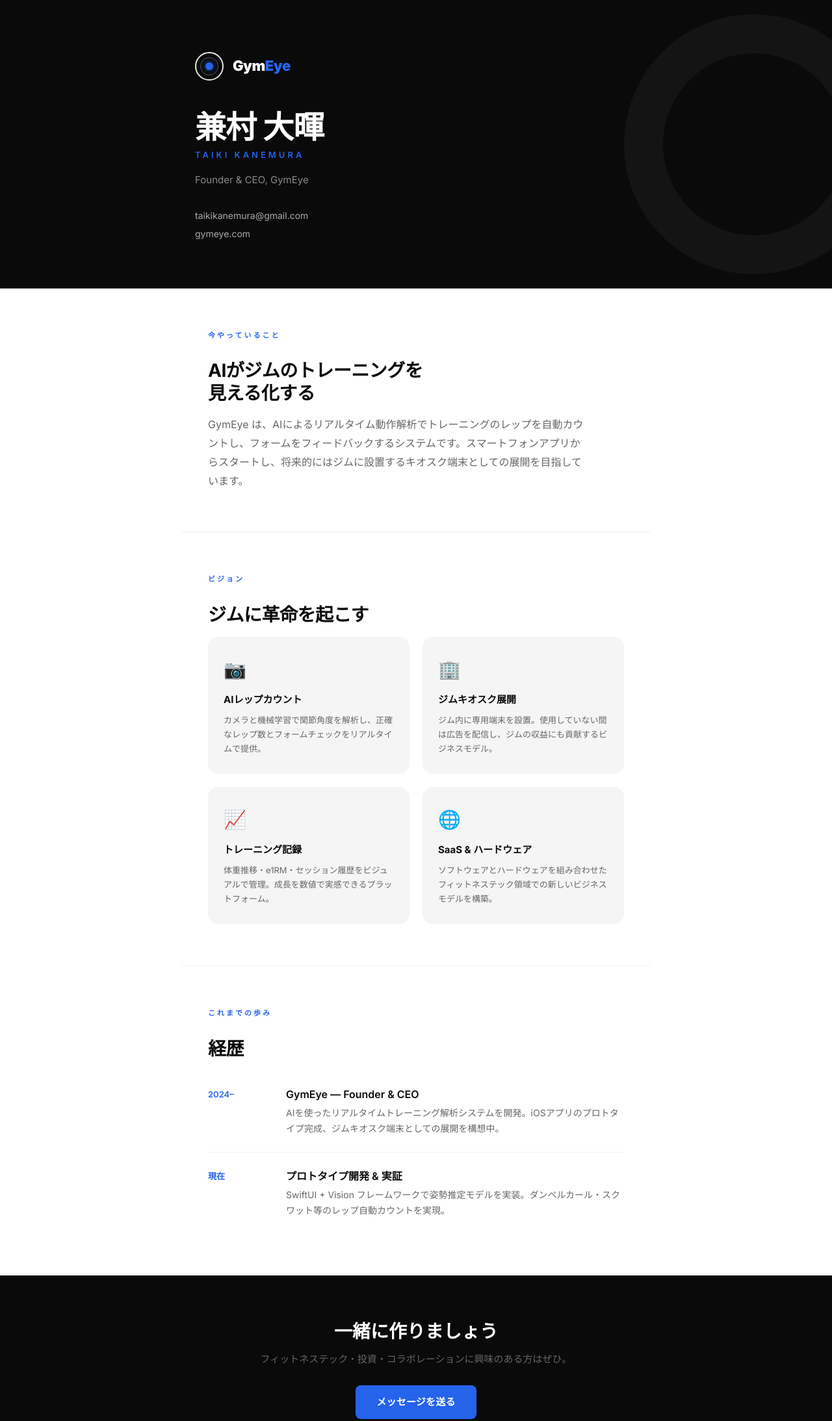
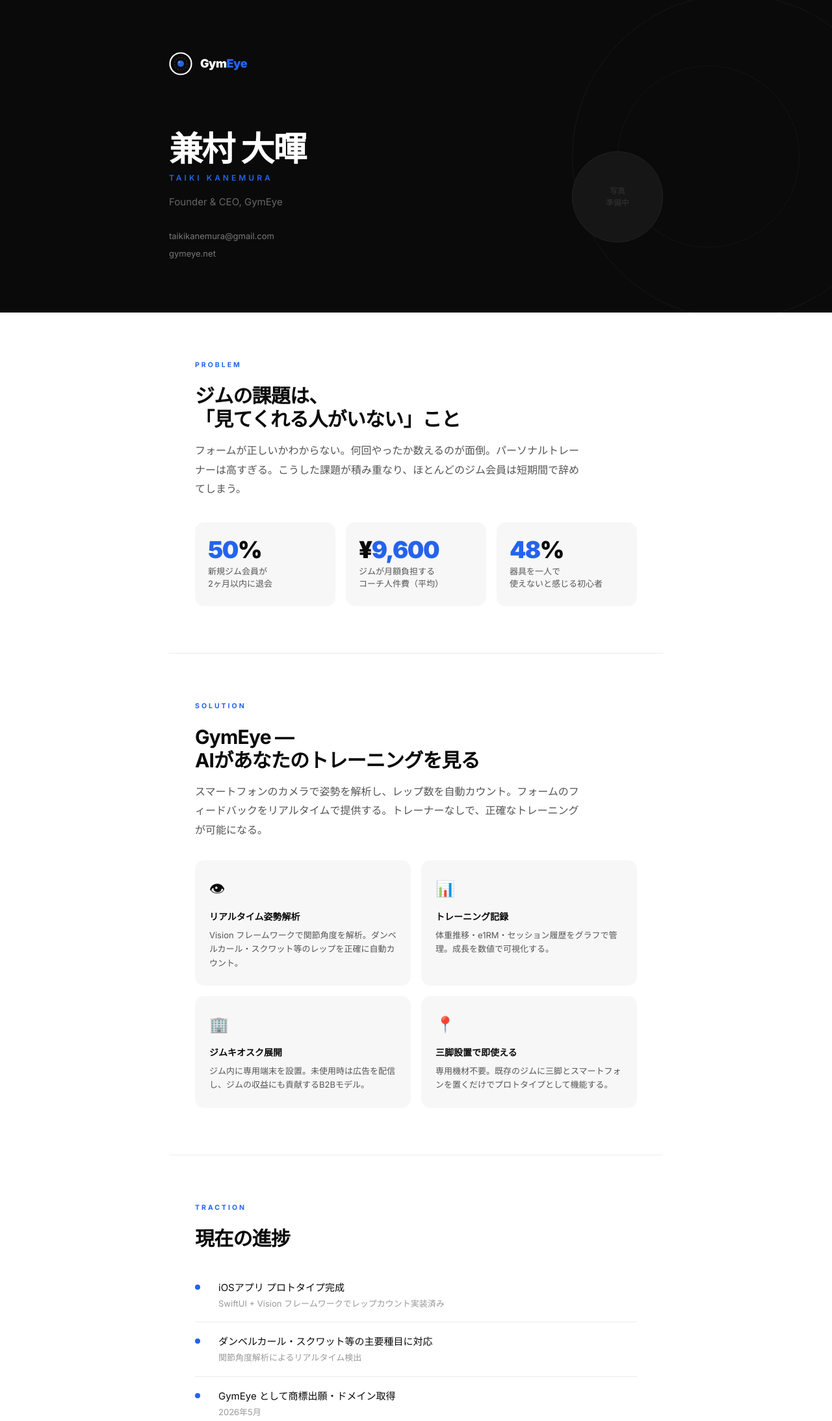
Before and after one commit to taiki861/gymeye, a plain HTML site: page index.html in a window 1280 px wide. Shown: the top 2187 px of the page at 65% size. Drawn offline with Linux system fonts and the light colour scheme.

Commit message:
Redesign portfolio - investor ready

```diff
--- a/index.html
+++ b/index.html
@@ -12,246 +12,245 @@
   :root {
     --blue: #2563EB;
     --black: #0A0A0A;
-    --gray: #666;
-    --light: #f5f5f5;
+    --gray: #555;
+    --light: #F7F7F7;
+    --border: #EBEBEB;
   }
 
   body {
     font-family: 'Inter', -apple-system, sans-serif;
     background: #fff;
     color: var(--black);
-    line-height: 1.6;
+    line-height: 1.7;
+    -webkit-font-smoothing: antialiased;
   }
 
-  /* ── Hero ── */
+  a { color: inherit; text-decoration: none; }
+
+  /* ── HERO ── */
   .hero {
     background: var(--black);
     color: white;
-    padding: 80px 40px 72px;
+    padding: 80px 40px;
     position: relative;
     overflow: hidden;
   }
 
-  .hero::after {
-    content: '';
+  .hero-ring1 {
     position: absolute;
-    right: -80px; top: 50%;
+    right: -100px; top: 50%;
     transform: translateY(-50%);
-    width: 400px; height: 400px;
+    width: 500px; height: 500px;
     border-radius: 50%;
-    border: 60px solid #141414;
+    border: 1px solid rgba(255,255,255,0.05);
+    pointer-events: none;
+  }
+  .hero-ring2 {
+    position: absolute;
+    right: 50px; top: 50%;
+    transform: translateY(-50%);
+    width: 280px; height: 280px;
+    border-radius: 50%;
+    border: 1px solid rgba(255,255,255,0.04);
     pointer-events: none;
   }
 
   .hero-inner {
-    max-width: 680px;
+    max-width: 760px;
     margin: 0 auto;
     position: relative;
     z-index: 1;
+    display: grid;
+    grid-template-columns: 1fr auto;
+    gap: 48px;
+    align-items: center;
   }
 
   .logo-row {
     display: flex;
     align-items: center;
-    gap: 14px;
-    margin-bottom: 48px;
+    gap: 12px;
+    margin-bottom: 40px;
+    grid-column: 1 / -1;
   }
 
-  /* アパーチャーロゴ */
-  .logo-mark {
-    width: 44px; height: 44px;
-    position: relative; flex-shrink: 0;
-  }
-  .logo-mark .r1 {
-    position: absolute; inset: 0;
-    border-radius: 50%;
-    border: 2.5px solid rgba(255,255,255,0.9);
-  }
-  .logo-mark .r2 {
-    position: absolute; inset: 8px;
-    border-radius: 50%;
-    border: 1.5px solid rgba(255,255,255,0.3);
-  }
-  .logo-mark .dot {
-    position: absolute;
-    top: 50%; left: 50%;
-    transform: translate(-50%,-50%);
-    width: 12px; height: 12px;
-    border-radius: 50%;
-    background: var(--blue);
-    box-shadow: 0 0 10px rgba(37,99,235,0.7);
-  }
+  .logo-svg { width: 36px; height: 36px; flex-shrink: 0; }
 
-  .logo-wordmark {
-    font-size: 22px;
-    font-weight: 900;
-    letter-spacing: -0.5px;
-  }
+  .logo-wordmark { font-size: 18px; font-weight: 900; letter-spacing: -0.5px; }
   .logo-wordmark .gym  { color: #fff; }
   .logo-wordmark .lens { color: var(--blue); }
 
   .hero-name-ja {
-    font-size: 48px;
+    font-size: 52px;
     font-weight: 700;
-    letter-spacing: -1px;
+    letter-spacing: -2px;
     line-height: 1;
     margin-bottom: 8px;
   }
 
   .hero-name-en {
-    font-size: 13px;
+    font-size: 12px;
     font-weight: 600;
     letter-spacing: 4px;
     color: var(--blue);
     text-transform: uppercase;
-    margin-bottom: 16px;
+    margin-bottom: 14px;
   }
 
   .hero-title {
     font-size: 15px;
     font-weight: 400;
-    color: #888;
-    margin-bottom: 32px;
+    color: #666;
+    margin-bottom: 28px;
   }
 
-  .hero-contact {
-    display: flex;
-    flex-direction: column;
-    gap: 6px;
-  }
-  .hero-contact a {
-    color: rgba(255,255,255,0.65);
-    text-decoration: none;
-    font-size: 14px;
-    transition: color .2s;
-  }
+  .hero-contact { display: flex; flex-direction: column; gap: 5px; }
+  .hero-contact a { color: rgba(255,255,255,0.45); font-size: 13px; transition: color .2s; }
   .hero-contact a:hover { color: white; }
 
-  /* ── Sections ── */
+  .hero-photo {
+    width: 140px; height: 140px;
+    border-radius: 50%;
+    background: #161616;
+    border: 1.5px solid #222;
+    display: flex;
+    align-items: center;
+    justify-content: center;
+    flex-shrink: 0;
+    font-size: 12px;
+    color: #333;
+    font-weight: 500;
+    text-align: center;
+    line-height: 1.5;
+  }
+
+  /* ── SECTION ── */
   .section {
-    padding: 64px 40px;
-    max-width: 720px;
+    padding: 72px 40px;
+    max-width: 760px;
     margin: 0 auto;
   }
-  .section + .section {
-    border-top: 1px solid #eee;
-  }
+  .section + .section { border-top: 1px solid var(--border); }
 
   .section-label {
-    font-size: 11px;
+    font-size: 10.5px;
     font-weight: 700;
     letter-spacing: 3px;
     text-transform: uppercase;
     color: var(--blue);
-    margin-bottom: 28px;
+    margin-bottom: 20px;
   }
 
   .section-title {
-    font-size: 28px;
+    font-size: 30px;
     font-weight: 700;
-    letter-spacing: -0.5px;
-    line-height: 1.25;
+    letter-spacing: -0.8px;
+    line-height: 1.2;
     margin-bottom: 16px;
   }
 
   .section-body {
     font-size: 16px;
     color: var(--gray);
-    line-height: 1.8;
-    max-width: 580px;
+    line-height: 1.85;
+    max-width: 600px;
   }
 
-  /* ── Timeline ── */
-  .timeline {
-    display: flex;
-    flex-direction: column;
-    gap: 0;
-    margin-top: 8px;
+  /* ── STATS ── */
+  .stats-row {
+    display: grid;
+    grid-template-columns: repeat(3, 1fr);
+    gap: 16px;
+    margin-top: 36px;
   }
 
-  .tl-item {
-    display: grid;
-    grid-template-columns: 96px 1fr;
-    gap: 24px;
-    padding: 24px 0;
-    border-bottom: 1px solid #f0f0f0;
-  }
-  .tl-item:last-child { border-bottom: none; }
-
-  .tl-year {
-    font-size: 13px;
-    font-weight: 600;
-    color: var(--blue);
-    padding-top: 2px;
+  .stat-card {
+    background: var(--light);
+    border-radius: 14px;
+    padding: 24px 20px;
   }
 
-  .tl-title {
-    font-size: 16px;
-    font-weight: 600;
+  .stat-num {
+    font-size: 36px;
+    font-weight: 800;
+    letter-spacing: -1.5px;
+    line-height: 1;
+    margin-bottom: 6px;
+  }
+  .stat-num span { color: var(--blue); }
+  .stat-label { font-size: 13px; color: var(--gray); line-height: 1.5; }
+
+  /* ── VISION ── */
+  .vision-grid {
+    display: grid;
+    grid-template-columns: 1fr 1fr;
+    gap: 16px;
+    margin-top: 32px;
+  }
+
+  .vision-card { background: var(--light); border-radius: 14px; padding: 24px 22px; }
+  .vc-icon { font-size: 24px; margin-bottom: 10px; }
+  .vc-title { font-size: 14px; font-weight: 700; margin-bottom: 6px; }
+  .vc-body { font-size: 13px; color: var(--gray); line-height: 1.65; }
+
+  /* ── PROGRESS ── */
+  .progress-list { display: flex; flex-direction: column; margin-top: 28px; }
+
+  .progress-item {
+    display: grid;
+    grid-template-columns: 20px 1fr;
+    gap: 16px;
+    padding: 18px 0;
+    border-bottom: 1px solid var(--border);
+    align-items: start;
+  }
+  .progress-item:last-child { border-bottom: none; }
+
+  .progress-dot {
+    width: 8px; height: 8px;
+    border-radius: 50%;
+    background: var(--blue);
+    margin-top: 7px;
+  }
+
+  .progress-text { font-size: 15px; line-height: 1.6; }
+  .progress-text span { font-size: 13px; color: #999; display: block; margin-top: 2px; }
+
+  /* ── PROJECT CARD ── */
+  .project-card {
+    background: var(--light);
+    border-radius: 14px;
+    padding: 28px 24px;
+    margin-top: 28px;
+  }
+
+  .project-header {
+    display: flex;
+    align-items: baseline;
+    gap: 12px;
+    flex-wrap: wrap;
     margin-bottom: 4px;
   }
 
-  .tl-body {
-    font-size: 14px;
-    color: var(--gray);
-    line-height: 1.7;
-  }
+  .project-name { font-size: 16px; font-weight: 700; }
+  .project-year { font-size: 12px; color: var(--blue); font-weight: 600; letter-spacing: 1px; }
+  .project-stack { font-size: 11.5px; color: #999; margin-bottom: 12px; }
+  .project-body { font-size: 14px; color: var(--gray); line-height: 1.75; margin-bottom: 14px; }
 
-  /* ── Vision ── */
-  .vision-grid {
-    display: grid;
-    grid-template-columns: 1fr 1fr;
-    gap: 20px;
-    margin-top: 8px;
-  }
-
-  @media (max-width: 600px) {
-    .vision-grid { grid-template-columns: 1fr; }
-    .hero-name-ja { font-size: 36px; }
-  }
-
-  .vision-card {
-    background: var(--light);
-    border-radius: 16px;
-    padding: 28px 24px;
-  }
-
-  .vision-card .vc-icon {
-    font-size: 28px;
-    margin-bottom: 12px;
-  }
-
-  .vision-card .vc-title {
-    font-size: 15px;
-    font-weight: 700;
-    margin-bottom: 8px;
-  }
-
-  .vision-card .vc-body {
-    font-size: 13px;
-    color: var(--gray);
-    line-height: 1.7;
-  }
+  .project-meta { display: flex; flex-direction: column; gap: 8px; }
+  .project-meta-item { font-size: 13px; color: var(--gray); line-height: 1.65; }
+  .project-meta-item strong { color: var(--black); font-weight: 600; }
 
   /* ── CTA ── */
-  .cta-section {
+  .cta {
     background: var(--black);
     color: white;
-    padding: 64px 40px;
+    padding: 72px 40px;
     text-align: center;
   }
 
-  .cta-section h2 {
-    font-size: 28px;
-    font-weight: 700;
-    margin-bottom: 8px;
-  }
-
-  .cta-section p {
-    font-size: 15px;
-    color: #666;
-    margin-bottom: 28px;
-  }
+  .cta h2 { font-size: 30px; font-weight: 700; letter-spacing: -0.8px; margin-bottom: 10px; }
+  .cta p  { font-size: 15px; color: #555; margin-bottom: 32px; }
 
   .cta-btn {
     display: inline-block;
@@ -259,114 +258,196 @@
     color: white;
     font-size: 15px;
     font-weight: 600;
-    padding: 14px 32px;
+    padding: 14px 36px;
     border-radius: 8px;
-    text-decoration: none;
-    letter-spacing: 0.2px;
+    transition: opacity .2s;
   }
+  .cta-btn:hover { opacity: 0.85; }
 
   footer {
     padding: 28px 40px;
     text-align: center;
     font-size: 12px;
     color: #bbb;
+    border-top: 1px solid var(--border);
+  }
+
+  @media (max-width: 640px) {
+    .hero-inner { grid-template-columns: 1fr; }
+    .hero-photo { display: none; }
+    .hero-name-ja { font-size: 38px; }
+    .stats-row { grid-template-columns: 1fr; }
+    .vision-grid { grid-template-columns: 1fr; }
+    .section { padding: 52px 24px; }
   }
 </style>
 </head>
 <body>
 
-<!-- Hero -->
+<!-- HERO -->
 <div class="hero">
+  <div class="hero-ring1"></div>
+  <div class="hero-ring2"></div>
   <div class="hero-inner">
     <div class="logo-row">
-      <div class="logo-mark">
-        <div class="r1"></div>
-        <div class="r2"></div>
-        <div class="dot"></div>
-      </div>
+      <svg class="logo-svg" viewBox="0 0 36 36" fill="none">
+        <circle cx="18" cy="18" r="16.5" stroke="white" stroke-width="2.2"/>
+        <circle cx="18" cy="18" r="9.5" stroke="rgba(255,255,255,0.2)" stroke-width="1.2" stroke-dasharray="2 2.5"/>
+        <circle cx="18" cy="18" r="5" fill="#2563EB"/>
+        <circle cx="15.5" cy="15.5" r="1.5" fill="rgba(255,255,255,0.35)"/>
+      </svg>
       <div class="logo-wordmark">
         <span class="gym">Gym</span><span class="lens">Eye</span>
       </div>
     </div>
 
-    <div class="hero-name-ja">兼村 大暉</div>
-    <div class="hero-name-en">Taiki Kanemura</div>
-    <div class="hero-title">Founder &amp; CEO, GymEye</div>
+    <div class="hero-text">
+      <div class="hero-name-ja">兼村 大暉</div>
+      <div class="hero-name-en">Taiki Kanemura</div>
+      <div class="hero-title">Founder &amp; CEO, GymEye</div>
+      <div class="hero-contact">
+        <a href="mailto:taikikanemura@gmail.com">taikikanemura@gmail.com</a>
+        <a href="https://gymeye.net">gymeye.net</a>
+      </div>
+    </div>
 
-    <div class="hero-contact">
-      <a href="mailto:taikikanemura@gmail.com">taikikanemura@gmail.com</a>
-      <a href="https://gymeye.com">gymeye.com</a>
+    <div class="hero-photo">写真<br>準備中</div>
+  </div>
+</div>
+
+<!-- PROBLEM -->
+<div class="section">
+  <div class="section-label">Problem</div>
+  <div class="section-title">ジムの課題は、<br>「見てくれる人がいない」こと</div>
+  <div class="section-body">
+    フォームが正しいかわからない。何回やったか数えるのが面倒。パーソナルトレーナーは高すぎる。こうした課題が積み重なり、ほとんどのジム会員は短期間で辞めてしまう。
+  </div>
+  <div class="stats-row">
+    <div class="stat-card">
+      <div class="stat-num"><span>50</span>%</div>
+      <div class="stat-label">新規ジム会員が<br>2ヶ月以内に退会</div>
+    </div>
+    <div class="stat-card">
+      <div class="stat-num">¥<span>9,600</span></div>
+      <div class="stat-label">ジムが月額負担する<br>コーチ人件費（平均）</div>
+    </div>
+    <div class="stat-card">
+      <div class="stat-num"><span>48</span>%</div>
+      <div class="stat-label">器具を一人で<br>使えないと感じる初心者</div>
     </div>
   </div>
 </div>
 
-<!-- What I'm building -->
+<!-- SOLUTION -->
 <div class="section">
-  <div class="section-label">今やっていること</div>
-  <div class="section-title">AIがジムのトレーニングを<br>見える化する</div>
+  <div class="section-label">Solution</div>
+  <div class="section-title">GymEye —<br>AIがあなたのトレーニングを見る</div>
   <div class="section-body">
-    GymEye は、AIによるリアルタイム動作解析でトレーニングのレップを自動カウントし、フォームをフィードバックするシステムです。スマートフォンアプリからスタートし、将来的にはジムに設置するキオスク端末としての展開を目指しています。
+    スマートフォンのカメラで姿勢を解析し、レップ数を自動カウント。フォームのフィードバックをリアルタイムで提供する。トレーナーなしで、正確なトレーニングが可能になる。
   </div>
-</div>
-
-<!-- Vision -->
-<div class="section">
-  <div class="section-label">ビジョン</div>
-  <div class="section-title">ジムに革命を起こす</div>
   <div class="vision-grid">
     <div class="vision-card">
-      <div class="vc-icon">📷</div>
-      <div class="vc-title">AIレップカウント</div>
-      <div class="vc-body">カメラと機械学習で関節角度を解析し、正確なレップ数とフォームチェックをリアルタイムで提供。</div>
+      <div class="vc-icon">👁</div>
+      <div class="vc-title">リアルタイム姿勢解析</div>
+      <div class="vc-body">Vision フレームワークで関節角度を解析。ダンベルカール・スクワット等のレップを正確に自動カウント。</div>
+    </div>
+    <div class="vision-card">
+      <div class="vc-icon">📊</div>
+      <div class="vc-title">トレーニング記録</div>
+      <div class="vc-body">体重推移・e1RM・セッション履歴をグラフで管理。成長を数値で可視化する。</div>
     </div>
     <div class="vision-card">
       <div class="vc-icon">🏢</div>
       <div class="vc-title">ジムキオスク展開</div>
-      <div class="vc-body">ジム内に専用端末を設置。使用していない間は広告を配信し、ジムの収益にも貢献するビジネスモデル。</div>
+      <div class="vc-body">ジム内に専用端末を設置。未使用時は広告を配信し、ジムの収益にも貢献するB2Bモデル。</div>
     </div>
     <div class="vision-card">
-      <div class="vc-icon">📈</div>
-      <div class="vc-title">トレーニング記録</div>
-      <div class="vc-body">体重推移・e1RM・セッション履歴をビジュアルで管理。成長を数値で実感できるプラットフォーム。</div>
-    </div>
-    <div class="vision-card">
-      <div class="vc-icon">🌐</div>
-      <div class="vc-title">SaaS &amp; ハードウェア</div>
-      <div class="vc-body">ソフトウェアとハードウェアを組み合わせたフィットネステック領域での新しいビジネスモデルを構築。</div>
+      <div class="vc-icon">📍</div>
+      <div class="vc-title">三脚設置で即使える</div>
+      <div class="vc-body">専用機材不要。既存のジムに三脚とスマートフォンを置くだけでプロトタイプとして機能する。</div>
     </div>
   </div>
 </div>
 
-<!-- Timeline -->
+<!-- TRACTION -->
 <div class="section">
-  <div class="section-label">これまでの歩み</div>
-  <div class="section-title">経歴</div>
-  <div class="timeline">
-    <div class="tl-item">
-      <div class="tl-year">2024–</div>
-      <div>
-        <div class="tl-title">GymEye — Founder &amp; CEO</div>
-        <div class="tl-body">AIを使ったリアルタイムトレーニング解析システムを開発。iOSアプリのプロトタイプ完成、ジムキオスク端末としての展開を構想中。</div>
+  <div class="section-label">Traction</div>
+  <div class="section-title">現在の進捗</div>
+  <div class="progress-list">
+    <div class="progress-item">
+      <div class="progress-dot"></div>
+      <div class="progress-text">
+        iOSアプリ プロトタイプ完成
+        <span>SwiftUI + Vision フレームワークでレップカウント実装済み</span>
       </div>
     </div>
-    <div class="tl-item">
-      <div class="tl-year">現在</div>
-      <div>
-        <div class="tl-title">プロトタイプ開発 &amp; 実証</div>
-        <div class="tl-body">SwiftUI + Vision フレームワークで姿勢推定モデルを実装。ダンベルカール・スクワット等のレップ自動カウントを実現。</div>
+    <div class="progress-item">
+      <div class="progress-dot"></div>
+      <div class="progress-text">
+        ダンベルカール・スクワット等の主要種目に対応
+        <span>関節角度解析によるリアルタイム検出</span>
+      </div>
+    </div>
+    <div class="progress-item">
+      <div class="progress-dot"></div>
+      <div class="progress-text">
+        GymEye として商標出願・ドメイン取得
+        <span>2026年5月</span>
+      </div>
+    </div>
+    <div class="progress-item">
+      <div class="progress-dot" style="background:#ddd;"></div>
+      <div class="progress-text" style="color:#999;">
+        ジム内プロトタイプ設置・実証実験
+        <span>近日予定</span>
+      </div>
+    </div>
+    <div class="progress-item">
+      <div class="progress-dot" style="background:#ddd;"></div>
+      <div class="progress-text" style="color:#999;">
+        ジムへのB2B提案開始
+        <span>近日予定</span>
+      </div>
+    </div>
+  </div>
+</div>
+
+<!-- BACKGROUND -->
+<div class="section">
+  <div class="section-label">Background</div>
+  <div class="section-title">これまで作ってきたもの</div>
+  <div class="section-body">
+    プロダクト開発とスタートアップの試行錯誤を繰り返してきた。失敗から学び、GymEye に至る。
+  </div>
+
+  <div class="project-card">
+    <div class="project-header">
+      <div class="project-name">Clamor（クラモア）</div>
+      <div class="project-year">2025</div>
+    </div>
+    <div class="project-stack">Next.js · Prisma · Supabase · 学生向けアンケートプラットフォーム</div>
+    <div class="project-body">
+      大学生が日常的にアンケートに答え、ポイントを獲得できるプラットフォーム。卒論調査でサンプルが集まらない学生と、Z世代のリアルなインサイトを得られない企業、双方のペインを解決する二面市場を構想した。
+    </div>
+    <div class="project-meta">
+      <div class="project-meta-item">
+        <strong>停止の理由：</strong> ユーザー獲得設計と収益化モデルを同時に解決できなかった。短い調査でエンゲージメントを保つことと、企業が買えるデータ品質を両立させることの難しさを実感。
+      </div>
+      <div class="project-meta-item">
+        <strong>得たもの：</strong> フルスタック開発、二面市場の設計、グロース戦略の難しさ。
       </div>
     </div>
   </div>
 </div>
 
 <!-- CTA -->
-<div class="cta-section">
-  <h2>一緒に作りましょう</h2>
-  <p>フィットネステック・投資・コラボレーションに興味のある方はぜひ。</p>
+<div class="cta">
+  <h2>話しましょう</h2>
+  <p>投資・ジム実証実験・コラボレーションのご相談はお気軽に。</p>
   <a class="cta-btn" href="mailto:taikikanemura@gmail.com">メッセージを送る</a>
 </div>
 
-<footer>© 2026 GymEye. Taiki Kanemura.</footer>
+<footer>© 2026 GymEye / Taiki Kanemura</footer>
 
 </body>
 </html>
```
